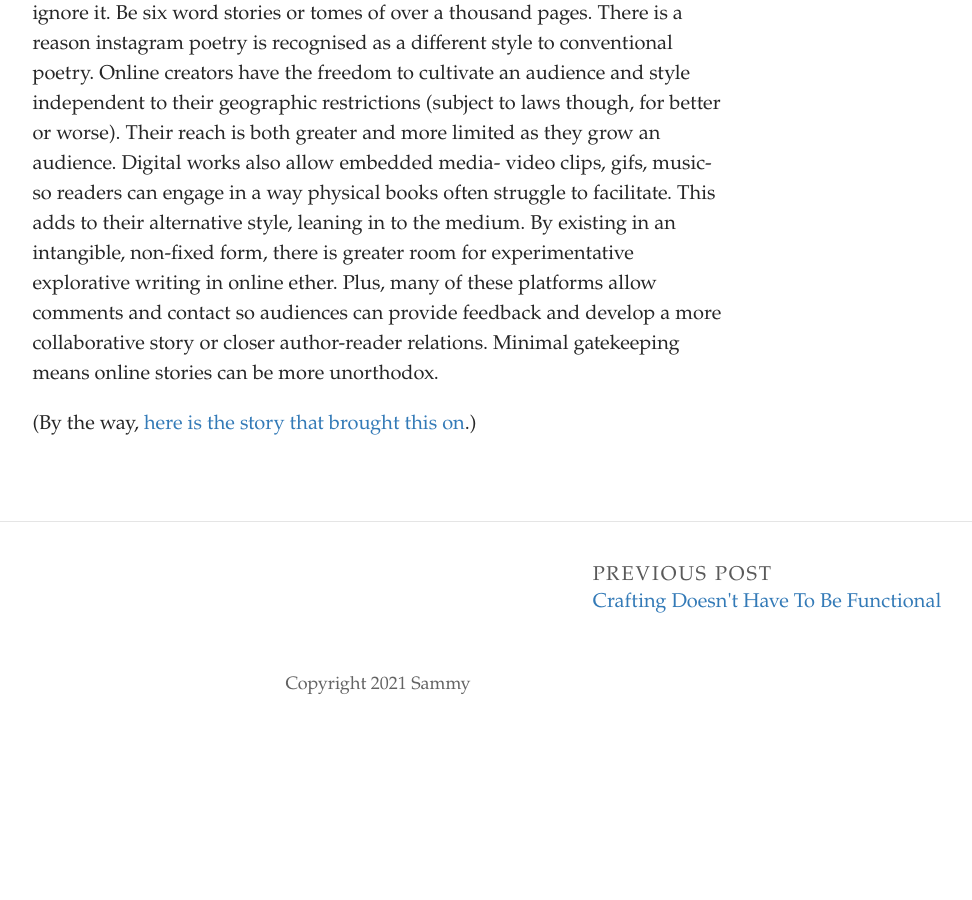
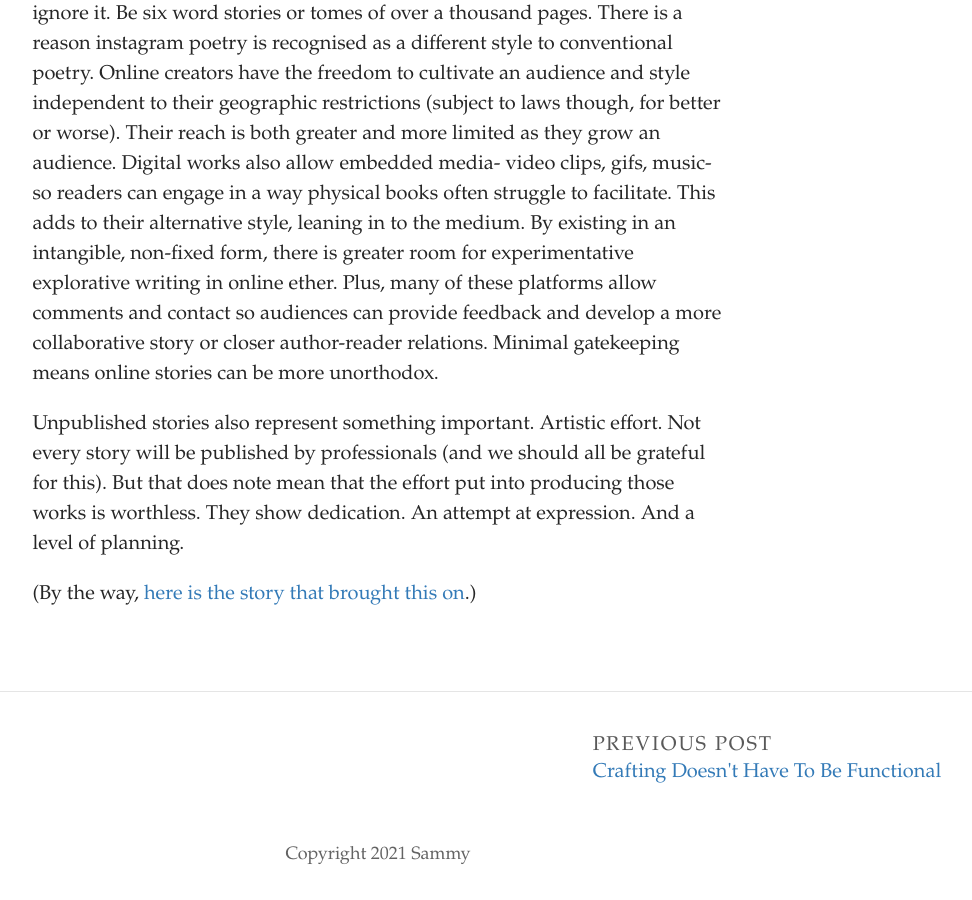
Before and after one commit to SammySpinsAYarn/Blog, a Jekyll site: the page built from _posts/2023-07-06-can-go-back-to-books-now.md, in a window 1280 px wide and 900 px high, scrolled down 1036 px. Shown: the whole window, without its empty margins (262-1234 px from the left). Built offline with Jekyll 4.4.1, drawn with Linux system fonts in a browser that asks for light colours; some web fonts are replaced; before the commit the page ends 1766 px from its top, so only the background shows below that.

Commit message:
Update Post “2023-07-06-can-go-back-to-books-now”

```diff
--- a/_posts/2023-07-06-can-go-back-to-books-now.md
+++ b/_posts/2023-07-06-can-go-back-to-books-now.md
@@ -11,4 +11,6 @@ Open access digital stories can hugely vary in quality. They range from the infa
 
 Y﻿et the lack of censorship means the stories are *allowed* to be different. They can rely on tropes of be completely alien. Lean into pop culture or entirely ignore it. Be six word stories or tomes of over a thousand pages. There is a reason instagram poetry is recognised as a different style to conventional poetry. Online creators have the freedom to cultivate an audience and style independent to their geographic restrictions (subject to laws though, for better or worse). Their reach is both greater and more limited as they grow an audience. Digital works also allow embedded media- video clips, gifs, music- so readers can engage in a way physical books often struggle to facilitate. This adds to their alternative style, leaning in to the medium. By existing in an intangible, non-fixed form, there is greater room for experimentative explorative writing in online ether. Plus, many of these platforms allow comments and contact so audiences can provide feedback and develop a more collaborative story or closer author-reader relations. Minimal gatekeeping means online stories can be more unorthodox.
 
+Unpublished stories also represent something important. Artistic effort. Not every story will be published by professionals (and we should all be grateful for this). But that does note mean that the effort put into producing those works is worthless. They show dedication. An attempt at expression. And a level of planning.
+
 (﻿By the way, [here is the story that brought this on](https://wanderinginn.com/table-of-contents/).)
```
